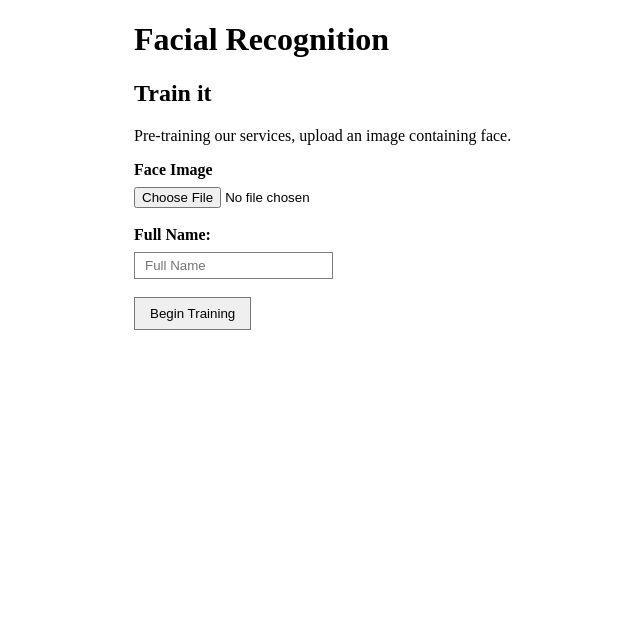
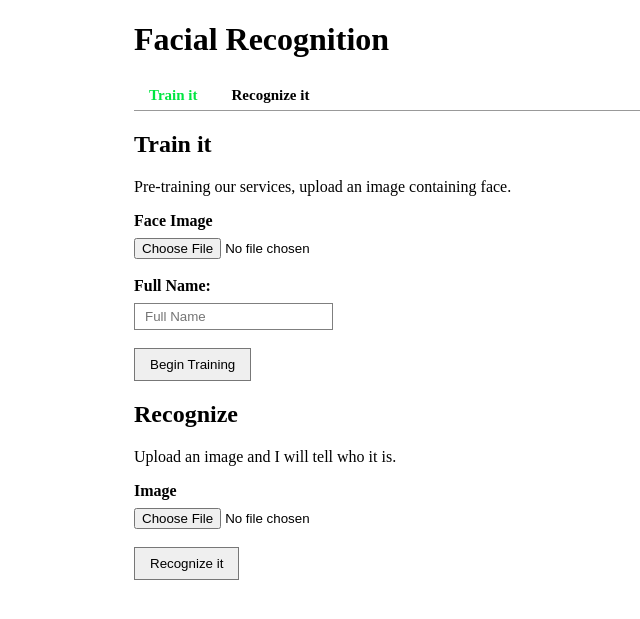
Before and after one commit to AdityaKumar774/Facial-Recognition, a Flask app: page / in a window 1280 px wide. Shown: the top 619 px of the page, without its empty margins (31-671 px from the left). Run offline with Flask 3, Linux system fonts and the light colour scheme; parts of the project's set-up code (start-up, migrations or seed data) failed here and were passed over.

Commit message:
tabs and functionality added

```diff
--- a/static/app.css
+++ b/static/app.css
@@ -30,3 +30,24 @@
     border: 1px solid rgba(0, 0, 0, 0.5);
     padding: 8px 15px;
 }
+
+.tabs{
+    margin: 0;
+    padding: 0;
+    list-style: none;
+    margin: 20px 0;
+    border-bottom: 1px solid rgba(0, 0, 0, 0.4);
+}
+
+.tabs li{
+    display: inline-block;
+    line-height: 20px;
+    font-size: 15px;
+    padding: 5px 15px;
+    font-weight: 700;
+}
+
+.tabs li.active{
+    color: #00e640;
+
+}
--- a/static/app.js
+++ b/static/app.js
@@ -5,12 +5,16 @@ var train_data = {
 }
 
 var message = null;
+var active_section = 'train';
 
 
 // functions declaration
 function render() {
     // clear form data
+    active_section = 'train';
     $('.form-item input').val('');
+    $('.tabs li').removeClass('active');
+    $('.tabs li:first').addClass('active');
 }
 
 function update() {
--- a/templates/index.html
+++ b/templates/index.html
@@ -19,6 +19,11 @@
 <div class="container">
 
     <h1> Facial Recognition </h1>
+
+    <ul class="tabs">
+        <li data-section="train"> Train it </li>
+        <li data-section="recognize"> Recognize it </li>
+    </ul>
 
     <div id="train-content">
         <h2> Train it </h2>
@@ -45,7 +50,27 @@
                 <button type="submit"> Begin Training </button>
             </div>
         </form>
+    </div>
 
+    <div id="recognize-content">
+        <h2> Recognize </h2>
+
+        <form method="post" id="recognize">
+            <div class="message">
+            </div>
+
+            <p class="description"> Upload an image and I will tell who it is. </p>
+
+            <div class="form-item">
+                <label for="input-file"> Image </label>
+                <input type="file" name="file" id="recognize-input-file" accept="image/*" />
+            </div>
+            <br />
+
+            <div class="form-action">
+                <button type="submit"> Recognize it </button>
+            </div>
+        </form>
     </div>
 
 </div>
```
